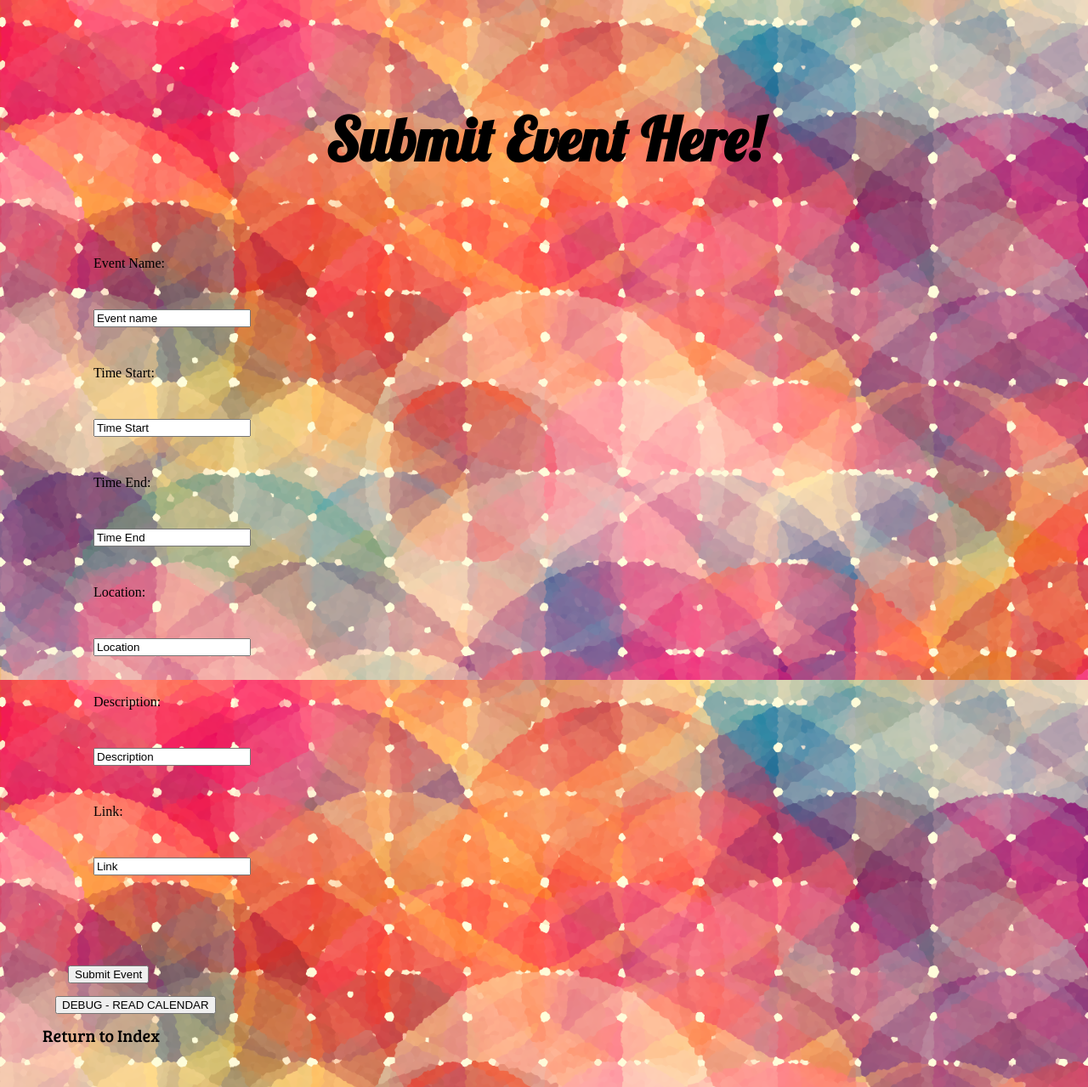
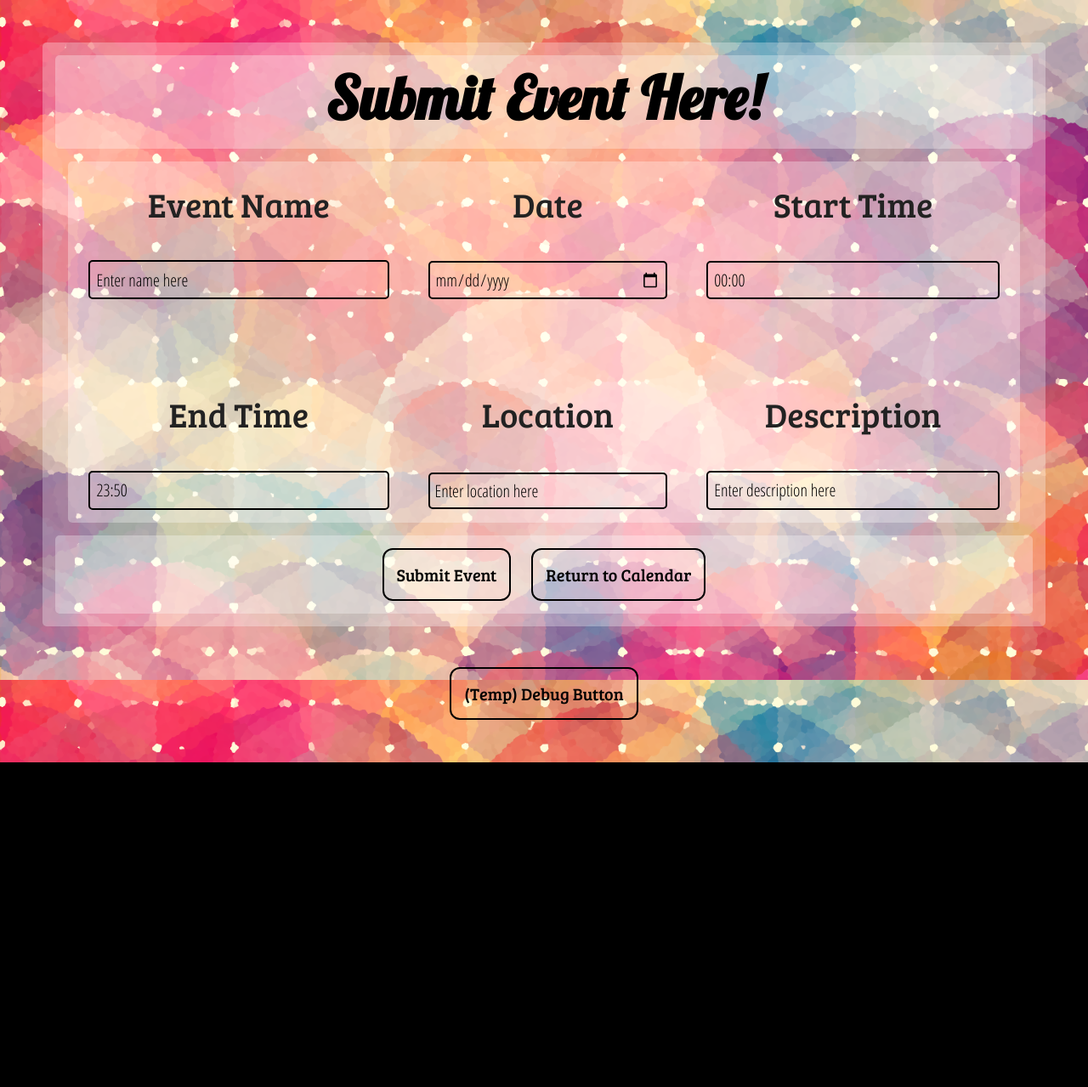
Before and after one commit to leonjunwei/htl-calendar, a Flask app: page /event_submission.html in a window 1280 px wide. Shown: the whole page at 85% size. After the commit the page ends 897 px from the top, so only its background shows below. Run offline with Flask 2, Linux system fonts and the light colour scheme; some libraries are stand-ins or nearby versions.

Commit message:
Updated CSS

```diff
--- a/static/stylesheet.css
+++ b/static/stylesheet.css
@@ -87,6 +87,7 @@ table {
   font-family: 'Open Sans Condensed', sans-serif;
   font-size: 40px;
   width: 100%;
+
 }
 
 td {
@@ -118,3 +119,54 @@ a:hover {
 form {
   display: inline;
 }
+
+input {
+  float:center;
+  width:90%;
+  vertical-align: middle;
+}
+
+input[type=text] {
+  font-family: 'Open Sans Condensed', sans-serif;
+  font-size: 20px;
+  padding: 2%;
+  display: inline-block;
+  border: 2px solid black;
+  border-radius: 5px;
+  background: none;
+}
+
+input[type=text]:hover {
+  background: rgba(255, 255, 255, .3);
+  color: black;
+}
+
+input[type=text]:active {
+  background: rgba(255, 255, 255, .3);
+  color: black;
+}
+
+input[type=date] {
+  font-family: 'Open Sans Condensed', sans-serif;
+  font-size: 20px;
+  padding: 2%;
+  display: inline-block;
+  border: 2px solid black;
+  border-radius: 5px;
+  background: none;
+}
+
+input[type=date]:hover {
+  background: rgba(255, 255, 255, .3);
+  color: black;
+}
+
+input[type=date]:active {
+  background: rgba(255, 255, 255, .3);
+  color: black;
+}
+
+p {
+  font-family: 'Bree Serif', serif;
+  font-size: 24px;
+}
--- a/templates/event_submission.html
+++ b/templates/event_submission.html
@@ -1,102 +1,55 @@
 <!DOCTYPE html>
-<html lang="en">
     <head>
-        <meta charset="utf-8">
-        <meta http-equiv="X-UA-Compatible" content="IE=edge">
-        <meta name="viewport" content="width=device-width, initial-scale=1">
-        <!-- The above 3 meta tags *must* come first in the head; any other head content must come *after* these tags -->
         <title>Event submission</title>
+        <link rel=stylesheet type=text/css href="static/stylesheet.css?version=16">
+        <link href="https://fonts.googleapis.com/css?family=Bree+Serif|Karla|Lobster|Pacifico|Open+Sans+Condensed:300" rel="stylesheet">
+    </head>
 
+    <body>
+        <center>
+        <div class="highlight"><div class="highlight">
+            <h2><b>Submit Event Here!</b></h2></div>
 
-        <!-- Bootstrap -->
-    <link rel=stylesheet type=text/css href="static/stylesheet.css">
-    <link href="https://fonts.googleapis.com/css?family=Bree+Serif|Karla|Lobster|Pacifico|Open+Sans+Condensed:300" rel="stylesheet">
+            <div>
+                <form method="POST" action='/event_submitted.html'>
 
+                    <table cellpadding="15%">
+                        <tr>
+                            <td><div class="tableheader">Event Name</div></td>
+                            <td><div class="tableheader">Date</div></td>
+                            <td><div class="tableheader">Start Time</div></td>
+                        </tr>
+                        <tr>
+                            <td><input type = "text" class = "formData" name = "eventName" value="Enter name here"></td>
+                            <td><input type = "date"  class = "formData" name = "date" value="Location"></td>
+                            <td><input type = "text"  class = "formData" name = "timeStart" value="00:00"></td>
+                        </tr>
+                        <tr><td>&emsp;</td></tr>
+                        <tr>
+                            <td><div class="tableheader">End Time</div></td>
+                            <td><div class="tableheader">Location</div></td>
+                            <td><div class="tableheader">Description</div></td>
+                        </tr>
+                        <tr>
+                            <td><input type = "text"  class = "formData" name = "timeEnd" value="23:50"></td>
+                            <td><input type = "text"  class = "formData" name = "location" value="Enter location here"></td>
+                            <td><input type = "text"  class = "formData" name = "description" value="Enter description here"></td>
+                        </tr>
+                    </table>
 
+                </div>
+                <div class="highlight">
+                <input hidden type="submit" value="Submit Event"><button>Submit Event</button>
+                </form>
+                &emsp;
+                <form action = "/" method = "GET">
+                    <input hidden type = "submit"><button>Return to Calendar</button></form>
+                </div></div></div>
 
-        <!--Viewport Meta Tag for mobile-friendliness-->
-        <meta name="viewport" content="width=device-width, initial-scale=1, maximum-scale=1, user-scalable=no"><!--Disables Zoom on index-->
-
-        <!-- HTML5 shim and Respond.js for IE8 support of HTML5 elements and media queries -->
-        <!-- WARNING: Respond.js doesn't work if you view the page via file:// -->
-        <!--[if lt IE 9]>
-          <script src="https://oss.maxcdn.com/html5shiv/3.7.2/html5shiv.min.js"></script>
-          <script src="https://oss.maxcdn.com/respond/1.4.2/respond.min.js"></script>
-        <![endif]-->
-
-    </head>
-    <body>
-    <br></br>
-    <div class = "container">
-        <br></br>
-        <h2><b>Submit Event Here!</b></h2>
-        <br></br>
-        <div class = "form_main">
-            <form id="experiment_search" method="POST" action='/event_submitted.html'>
-                    <div class = "row">
-
-                        <div class = "col-xs-1 col-sm-1 col-md-1 col-lg-1">
-                            <p>Event Name:</p>
-                        </div>
-                        <div class = "col-xs-2 col-sm-2 col-md-2 col-lg-2">
-                            <input type = "text"  class = "formData" name = "eventName" value="Event name">
-                        </div>
-
-
-                        <div class = "col-xs-1 col-sm-1 col-md-1 col-lg-1">
-                            <p>Time Start:</p>
-                        </div>
-                          <div class = "col-xs-2 col-sm-2 col-md-2 col-lg-2">
-                            <input type = "text"  class = "formData" name = "timeStart" value="Time Start">
-                        </div>
-
-                        <div class = "col-xs-1 col-sm-1 col-md-1 col-lg-1">
-                            <p>Time End:</p>
-                        </div>
-                          <div class = "col-xs-2 col-sm-2 col-md-2 col-lg-2">
-                            <input type = "text"  class = "formData" name = "timeEnd" value="Time End">
-                        </div>
-
-
-                        <div class = "col-xs-1 col-sm-1 col-md-1 col-lg-1">
-                            <p>Location:</p>
-                        </div>
-                          <div class = "col-xs-2 col-sm-2 col-md-2 col-lg-2">
-                            <input type = "text"  class = "formData" name = "location" value="Location">
-                        </div>
-
-
-                        <div class = "col-xs-1 col-sm-1 col-md-1 col-lg-1">
-                            <p>Description:</p>
-                        </div>
-                          <div class = "col-xs-2 col-sm-2 col-md-2 col-lg-2">
-                            <input type = "text"  class = "formData" name = "description" value="Description">
-                        </div>
-
-                        <div class = "col-xs-1 col-sm-1 col-md-1 col-lg-1">
-                            <p>Link:</p>
-                        </div>
-                          <div class = "col-xs-2 col-sm-2 col-md-2 col-lg-2">
-                            <input type = "text"  class = "formData" name = "link" value="Link">
-                        </div>
-
-                    </div> <!-- end row -->
-                </div>
-                <br>
-                <div class = "row">
-                    <div class = "col-xs-1 col-sm-1 col-md-1 col-lg-1">
-
-                    </div>
-                    <input class = "pull-right" type="submit" value="Submit Event">
-                </div>
-            </form>
-            <form action = "#" method = "POST">
-                <input type = "submit" value = "DEBUG - READ CALENDAR">
-            </form>
-
-        </div> <!-- end form_main -->
-        <a href = "/">Return to Index</a>
-    </div> <!-- end container -->
+                <br/><br/><br/><form action = "#" method = "POST">
+                    <input hidden type = "submit" value = "DEBUG - READ CALENDAR"><button>(Temp) Debug Button</button>
+                    </form></form>
+        </center>
 
 <!--
         Use something like:
@@ -110,15 +63,5 @@
             Then we have to lump all the row inputs into a SQL query and pull data from our database.
 
             -->
-
-
-      <!-- jQuery (necessary for Bootstrap's JavaScript plugins) -->
-    <script src="https://ajax.googleapis.com/ajax/libs/jquery/1.11.3/jquery.min.js"></script>
-    <!-- Include all compiled plugins (below), or include individual files as needed -->
-    <script src="../static/js/bootstrap.min.js"></script>
-    <!-- <script src="js/jquery.dlmenu.js"></script>
-    <script src="js/modernizr.custom.js"></script>
-    <script src="js/pagetransitions.js"></script> -->
-
   </body>
 </html>
```
Also changed, not shown: 1 other file.
